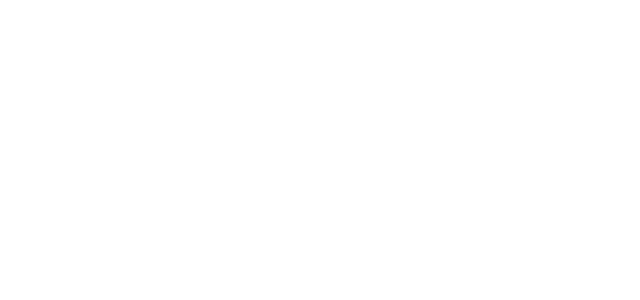
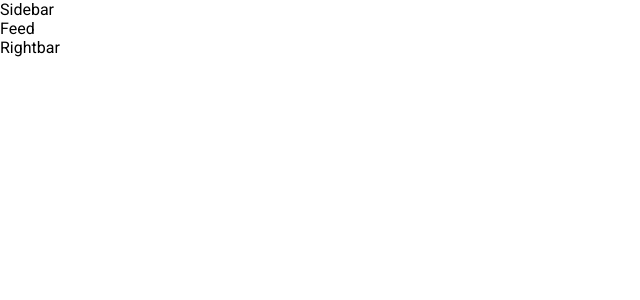
Before and after one commit to Musratovf/react-portfolio, a React (Create React App) app: page / in a window 1280 px wide. Shown: the top 300 px of the page, without its empty margins (0-640 px from the left). Built offline with nearby package versions, Linux system fonts and the light colour scheme.

Commit message:
MUI layout file added

```diff
--- a/src/App.js
+++ b/src/App.js
@@ -1,15 +1,15 @@
 import React from 'react';
 import './App.scss';
-// import Sidebar from './Components/Sidebar';
-// import Feed from './Components/Feed';
-// import Rightbar from './Components/Rightbar';
+import Sidebar from './Components/Sidebar';
+import Feed from './Components/Feed';
+import Rightbar from './Components/Rightbar';
 
 function App() {
 	return (
 		<div>
-			{/* <Sidebar />
+			<Sidebar />
 			<Feed />
-			<Rightbar /> */}
+			<Rightbar />
 		</div>
 	);
 }
```
